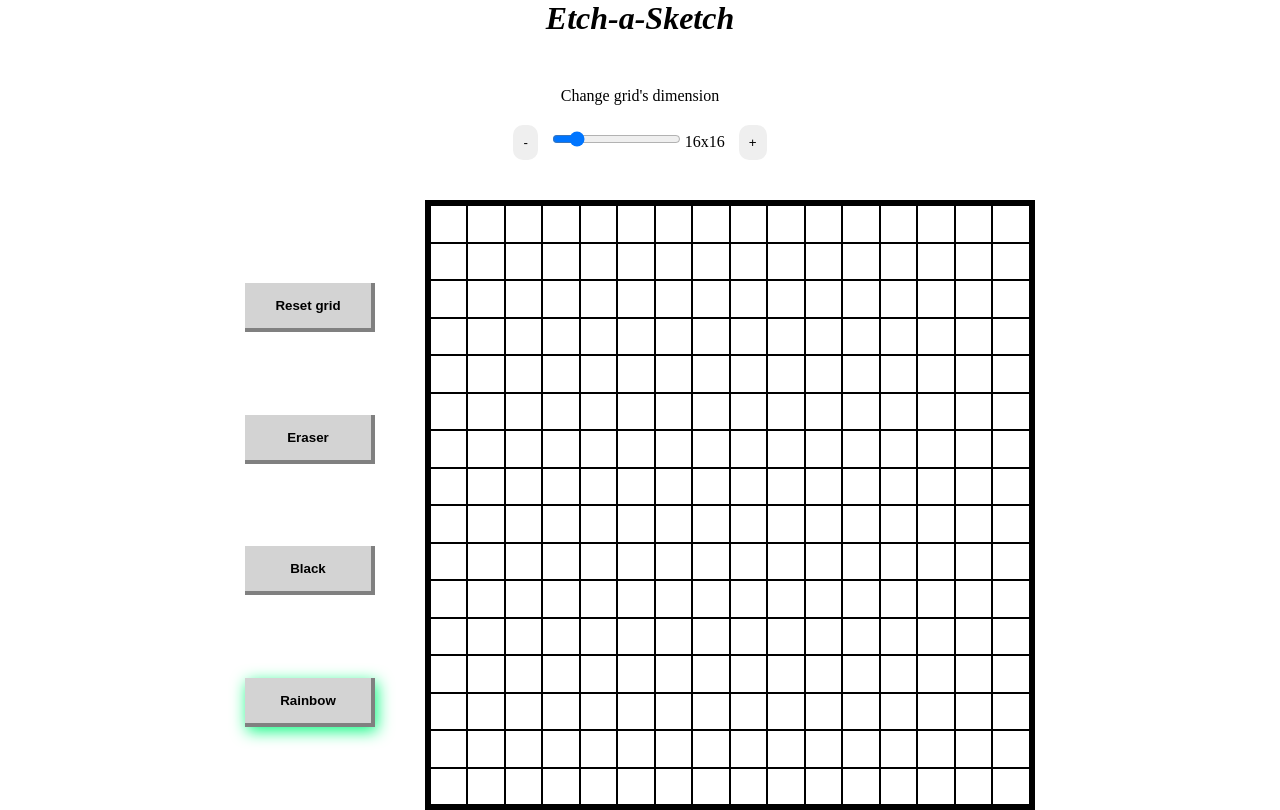
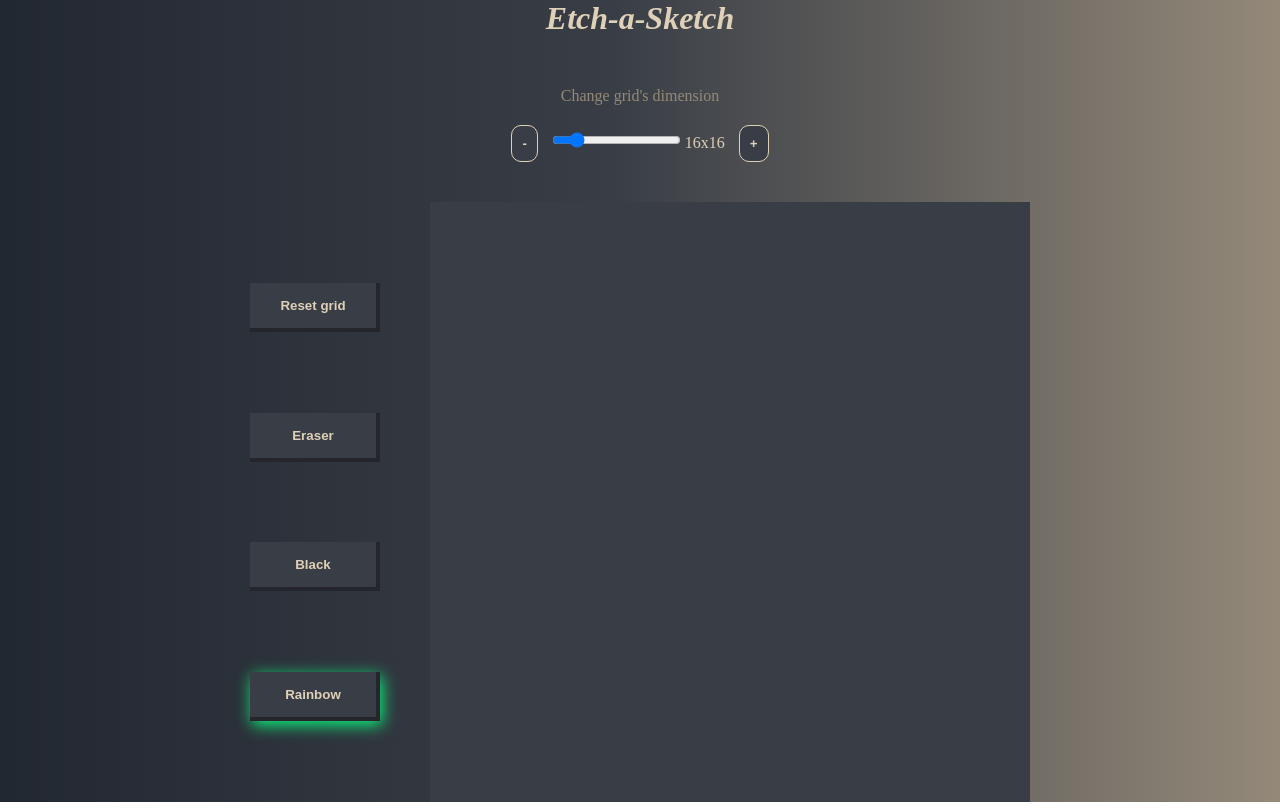
Before and after one commit to Jackob2004/odin-etch-a-sketch, a plain HTML site: page index.html in a window 1280 px wide. Drawn offline with Linux system fonts and the light colour scheme.

Commit message:
Style UI

```diff
--- a/script.js
+++ b/script.js
@@ -1,9 +1,10 @@
 const BASE_GRID_SIZE = 600;
 const HEX_CHARACTERS = ["0", "1", "2", "3", "4", "5", "6", "7", "8", "9", "A", "B", "C", "D", "E", "F"];
+
 const gridContainer = document.querySelector('.grid-container');
-
 const dimensionInput = document.querySelector('.dimension-control input');
 const dimensionLabel = document.querySelector('.dimension-control label');
+
 const mainPanelButtons = document.querySelectorAll('.buttons-panel button');
 
 const paintModes= Object.freeze({
@@ -11,12 +12,12 @@ const paintModes= Object.freeze({
     BLACK: "BLACK",
     RGB: "RGB",
 });
+
 let mouseDown = false;
 let currPaintMode = paintModes.RGB;
 
 function calculateElementSize(elementsInRow) {
-    const GRID_ELEMENT_BORDER= 2;
-    return BASE_GRID_SIZE / elementsInRow - GRID_ELEMENT_BORDER;
+    return BASE_GRID_SIZE / elementsInRow;
 }
 
 function createGridElements(elementsInRow = 16) {
@@ -25,7 +26,7 @@ function createGridElements(elementsInRow = 16) {
 
     for (let i = 0; i < totalGridElements; i++) {
         const gridElement = document.createElement('div');
-        gridElement.setAttribute('style', `border: 1px solid black; flex: 1 1 ${elementSize}px`);
+        gridElement.setAttribute('style', `flex: 1 1 ${elementSize}px`);
         gridContainer.appendChild(gridElement);
     }
 }
@@ -46,7 +47,7 @@ function getCurrentHexColor() {
 
     switch (currPaintMode) {
         case paintModes.ERASER:
-            color = "#FFFFFF";
+            color = "";
             break;
         case paintModes.BLACK:
             color = "#000000";
@@ -132,4 +133,3 @@ document.querySelector('#reset').onclick = () => regenerateGrid();
 document.querySelector('#eraser').onclick = (e) => changePaintMode(paintModes.ERASER, e);
 document.querySelector('#black').onclick = (e) => changePaintMode(paintModes.BLACK, e);
 document.querySelector('#rgb').onclick = (e) => changePaintMode(paintModes.RGB, e);
-// TODO: better looking UI
--- a/styles.css
+++ b/styles.css
@@ -13,6 +13,13 @@ body {
     align-items: center;
     min-height: 100%;
     flex-direction: column;
+    background: linear-gradient(90deg, rgba(34, 40, 49, 1) 0%, rgba(57, 62, 70, 1) 48%, rgba(148, 137, 121, 1) 100%);
+}
+
+button {
+    background-color: #393E46;
+    font-weight: bold;
+    color: #DFD0B8;
 }
 
 .main-panel {
@@ -30,10 +37,8 @@ body {
     padding: 15px 30px;
     border-left: none;
     border-top: none;
-    border-right: 4px solid gray;
-    border-bottom: 4px solid gray;
-    background-color: lightgray;
-    font-weight: bold;
+    border-right: 4px solid #24262b;
+    border-bottom: 4px solid #24262b;
 }
 
 #rgb {
@@ -48,11 +53,16 @@ body {
     margin: 10px;
     padding: 10px;
     border-radius: 10px;
-    border: none;
+    border: 1px solid #DFD0B8;
 }
 
 p {
     margin-bottom: 10px;
+    color: #948979;
+}
+
+label {
+    color: #DFD0B8;
 }
 
 .grid-container {
@@ -60,10 +70,10 @@ p {
     flex-wrap: wrap;
     width: 600px;
     height: 600px;
-    border: 5px solid black;
-    gap: 0;
+    background-color: #393E46;
 }
 
 h1 {
     margin-bottom: 50px;
+    color: #DFD0B8;
 }
```
